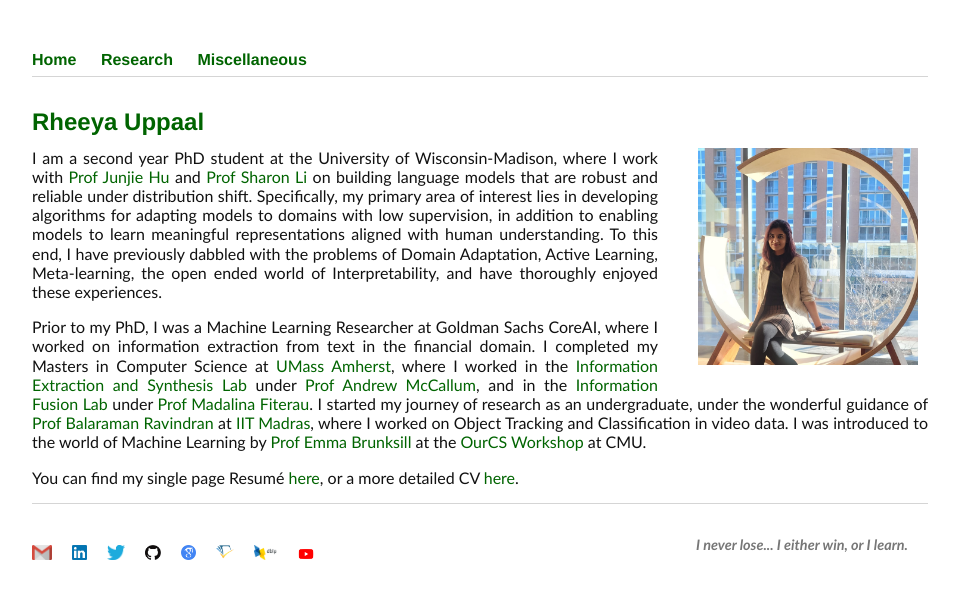
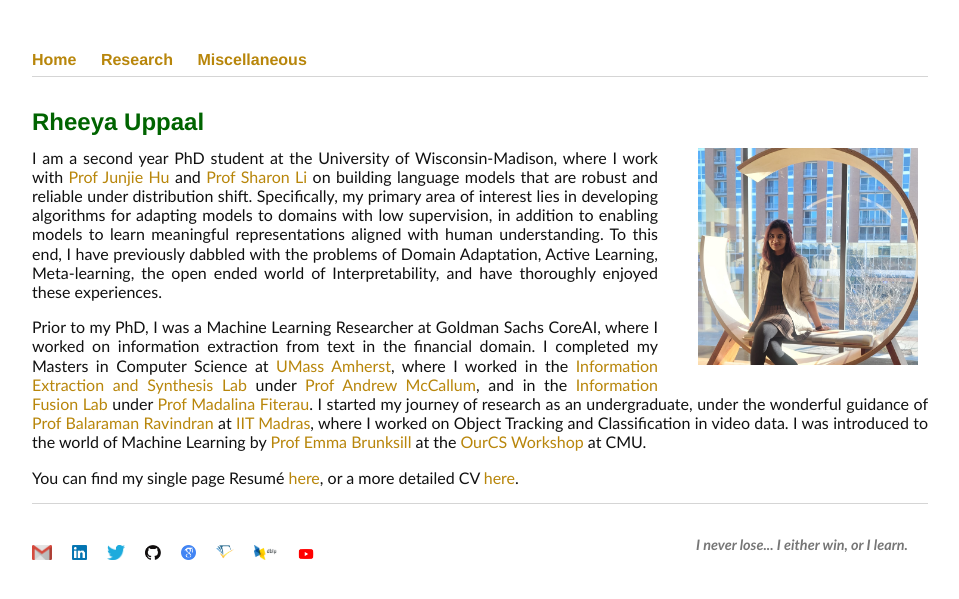
Before and after one commit to Uppaal/Uppaal.github.io, a Jekyll site: the page built from index.html, in a window 1280 px wide. Shown: the top 599 px of the page, without its empty margins (160-1119 px from the left). Built offline with Jekyll 4.4.1, drawn with Linux system fonts in a browser that asks for light colours.

Commit message:
Update main.css

```diff
--- a/css/main.css
+++ b/css/main.css
@@ -9,7 +9,7 @@
 :root {
     --main-bg-color: #FFFFFF; /*white*/
     --heading-color: #006400;
-    --link-color: #006400;
+    --link-color: #B8860B;
     --font-color: #111;  /*111 is darkest black and 999 is lightest*/
     --footer-font-color:#777
 }
@@ -26,6 +26,9 @@ body {
 
 div{display:inline-block}
 
+a {text-decoration: none; color: var(--link-color)}
+a:hover {text-decoration: underline}
+
 .heading{color: var(--heading-color) !important;}
 
 footer {border-top: 1px solid #d5d5d5; font-size: 0.9em; color: var(--footer-font-color)}
@@ -39,9 +42,6 @@ img {padding-top: 10px; padding-bottom: 10px; padding-left: 0; padding-right: 0
 /*p {padding-right: 250px; text-align: justify;}*/
 p {text-align: justify;}
 
-a {text-decoration: none; color: var(--link-color)}
-a:hover {text-decoration: underline}
-
 li{ margin: 17px 0;}
 
 nav {border-bottom: 1px solid #d5d5d5; line-height:0; font-family: Helvetica, Arial, sans-serif}
```
